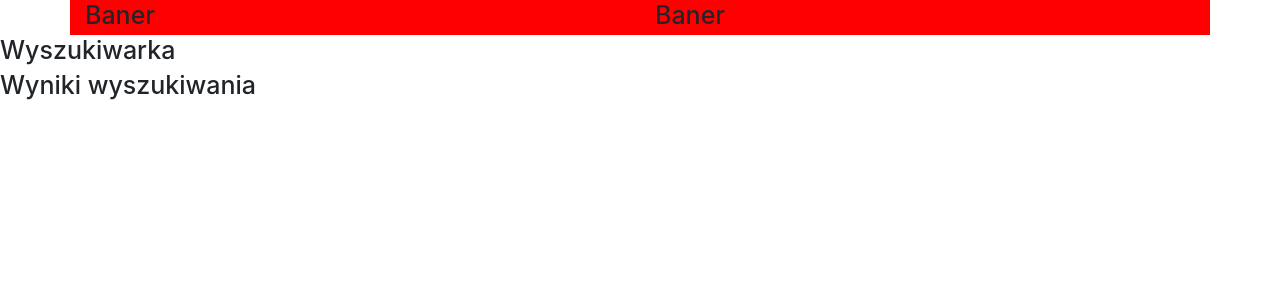
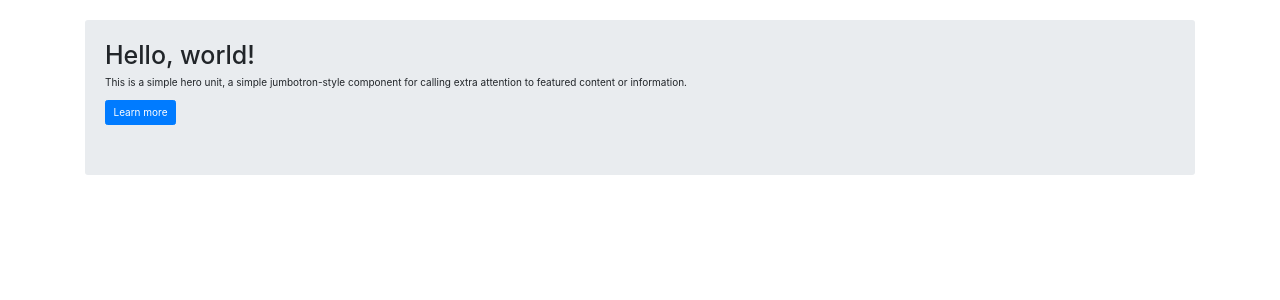
Before and after one commit to KrzysztofAdam97/react-104382, a React (Create React App) app: page / in a window 1280 px wide. Shown: the top 300 px of the page. Built offline with nearby package versions, Linux system fonts and the light colour scheme.

Commit message:
Add files via upload

```diff
--- a/public/index.html
+++ b/public/index.html
@@ -5,8 +5,9 @@
     <link rel="icon" href="%PUBLIC_URL%/favicon.ico" />
     <meta name="viewport" content="width=device-width, initial-scale=1" />
     <meta name="theme-color" content="#000000" />
-    <title>React Kantor</title>
+    <title>Kantor - Wymiana walut</title>
   </head>
+
   <body>
     <div id="root"></div>
   </body>
--- a/src/App.css
+++ b/src/App.css
@@ -3,6 +3,15 @@
     font-size: 10px;
 }
 
+/* .gr5__container {
+    background-color: red;
+} */
+/* .gr5__col1 {
+    background-color: darkred ;
+}
+.gr5__col2 {
+    background-color: yellow ;
+} */
 .gr5__container {
-    background-color: red;
+    padding-top: 20px;
 }
--- a/src/App.js
+++ b/src/App.js
@@ -1,24 +1,34 @@
 import React from "react";
 import 'bootstrap/dist/css/bootstrap.min.css';
 import './App.css';
-import {Container, Row, Col} from "react-bootstrap";
+import {Container, Row, Col, Jumbotron, Button} from "react-bootstrap";
 
 const App = () => {
   return (
   <div className="app">
     <Container className="gr5__container">
-      <Row>
-        <Col>
+      <Jumbotron className="gr5__container">
+  <h1>Hello, world!</h1>
+  <p>
+    This is a simple hero unit, a simple jumbotron-style component for calling
+    extra attention to featured content or information.
+  </p>
+  <p>
+    <Button variant="primary">Learn more</Button>
+  </p>
+      </Jumbotron>
+      {/* <Row>
+        <Col className="gr5__col1">
           <h1>Baner</h1>
         </Col>
-        <Col>
+        <Col className="gr5__col2">
           <h1>Baner</h1>
         </Col>
-      </Row>
+      </Row> */}
     </Container>
 
-  <h1>Wyszukiwarka</h1>
-  <h1>Wyniki wyszukiwania</h1>
+  {/* <h1>Wyszukiwarka</h1>
+  <h1>Wyniki wyszukiwania</h1> */}
 
     </div>
     );
```
